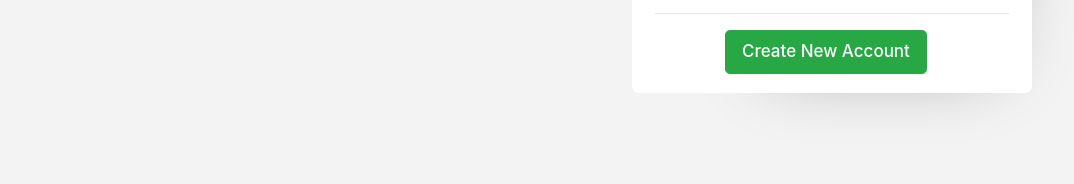
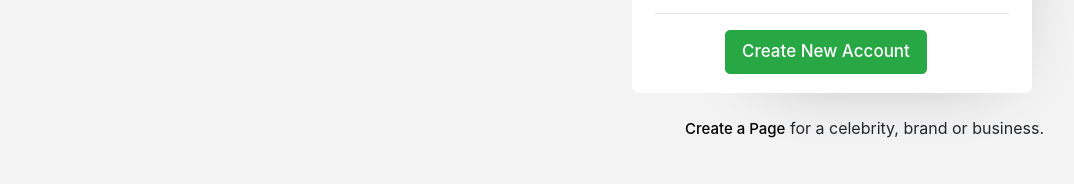
Before and after one commit to ShahidulIslam32/Module-Practice-Facebook, a plain HTML site: page index.html in a window 1280 px wide. Shown: the part 378-562 px from the top of the page, without its empty margins (93-1167 px from the left). Drawn offline with nearby package versions, Linux system fonts and the light colour scheme.

Commit message:
upper full done

```diff
--- a/index.html
+++ b/index.html
@@ -34,11 +34,16 @@
                                     <button type="button" class="btn btn-success button btn-lg">Create New Account</button>
                                 </form>
                             </div>
+
                         </div>
                     </div>
                 </div>
             </div>
+            <div class="create container">
+                <p><a href="#">Create a Page</a> for a celebrity, brand or business.</p>
+            </div>
         </section>
+
 
 
 
--- a/style.css
+++ b/style.css
@@ -36,3 +36,13 @@
     padding: left 25px;
     height: 50px;
 }
+.create{
+    text-align: right;
+    margin-top:23px;
+    margin-left: 12px;
+}
+.create a{
+    color:black;
+    font-weight: 500;
+    font-size: 15px;
+}
```
